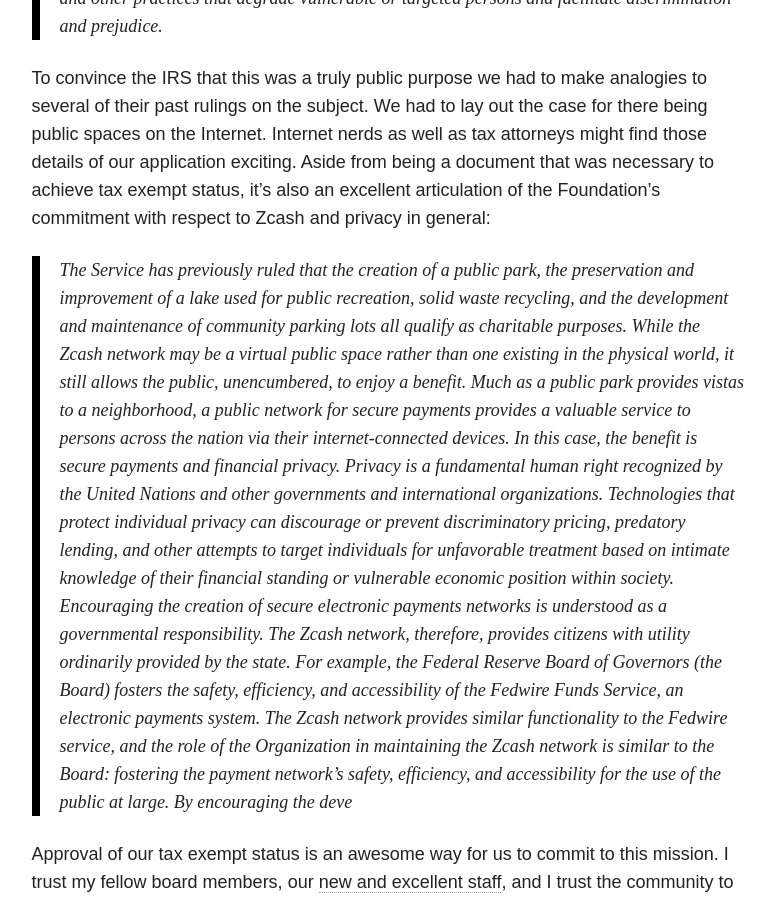
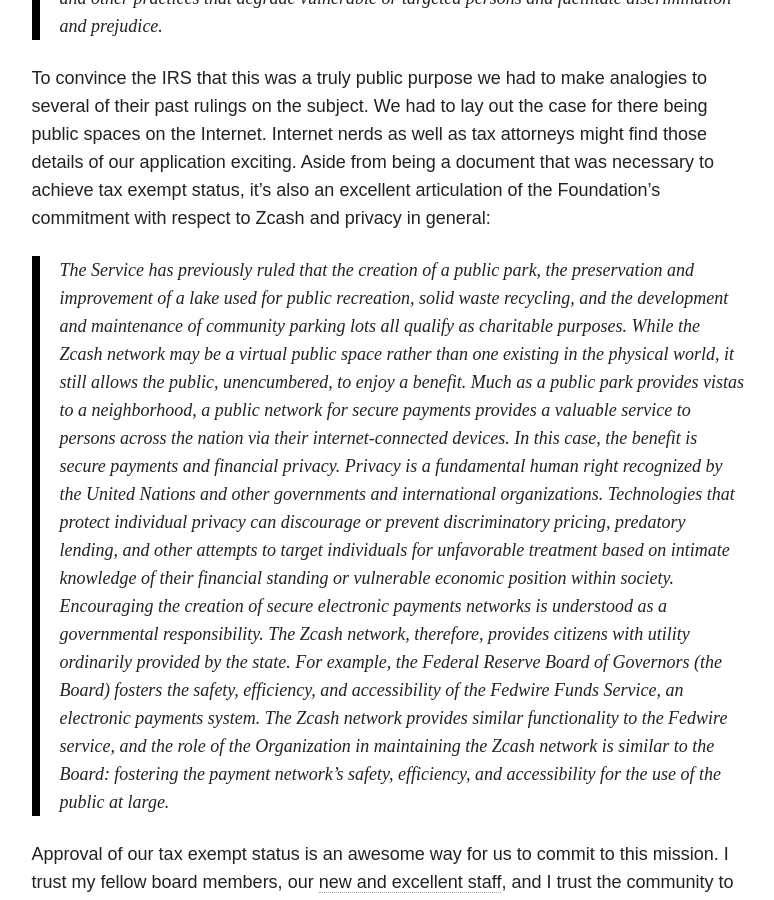
Before and after one commit to ZcashFoundation/zfnd, a Jekyll site: the page built from _posts/blog/2017-10-25-zcash-foundation-officially-nonprofit.md, in a window 1280 px wide and 900 px high, scrolled down 3650 px. Shown: the whole window, without its empty margins (348-1122 px from the left). Built offline with Jekyll 4.4.1, drawn with Linux system fonts in a browser that asks for light colours; nearby versions of some CDN libraries.

Commit message:
Updates blog post with typo correction

```diff
--- a/_posts/blog/2017-10-25-zcash-foundation-officially-nonprofit.md
+++ b/_posts/blog/2017-10-25-zcash-foundation-officially-nonprofit.md
@@ -47,6 +47,6 @@
 To convince the IRS that this was a truly public purpose we had to make analogies to several of their past rulings on the subject. We had to lay out the case for there being public spaces on the Internet. Internet nerds as well as tax attorneys might find those details of our application exciting. Aside from being a document that was necessary to achieve tax exempt status, it’s also an excellent articulation of the Foundation’s commitment with respect to Zcash and privacy in general:
 
 > The Service has previously ruled that the creation of a public park, the preservation and improvement of a lake used for public recreation, solid waste recycling, and the development and maintenance of community parking lots all qualify as charitable purposes. While the Zcash network may be a virtual public space rather than one existing in the physical world, it still allows the public, unencumbered, to enjoy a benefit. Much as a public park provides vistas to a neighborhood, a public network for secure payments provides a valuable service to persons across the nation via their internet-connected devices. In this case, the benefit is secure payments and financial privacy. Privacy is a fundamental human right recognized by the United Nations and other governments and international organizations. Technologies that protect individual privacy can discourage or prevent discriminatory pricing, predatory lending, and other attempts to target individuals for unfavorable treatment based on intimate knowledge of their financial standing or vulnerable economic position within society.
-> Encouraging the creation of secure electronic payments networks is understood as a governmental responsibility. The Zcash network, therefore, provides citizens with utility ordinarily provided by the state. For example, the Federal Reserve Board of Governors (the Board) fosters the safety, efficiency, and accessibility of the Fedwire Funds Service, an electronic payments system. The Zcash network provides similar functionality to the Fedwire service, and the role of the Organization in maintaining the Zcash network is similar to the Board: fostering the payment network’s safety, efficiency, and accessibility for the use of the public at large. By encouraging the deve
+> Encouraging the creation of secure electronic payments networks is understood as a governmental responsibility. The Zcash network, therefore, provides citizens with utility ordinarily provided by the state. For example, the Federal Reserve Board of Governors (the Board) fosters the safety, efficiency, and accessibility of the Fedwire Funds Service, an electronic payments system. The Zcash network provides similar functionality to the Fedwire service, and the role of the Organization in maintaining the Zcash network is similar to the Board: fostering the payment network’s safety, efficiency, and accessibility for the use of the public at large.
 
 Approval of our tax exempt status is an awesome way for us to commit to this mission. I trust my fellow board members, our [new and excellent staff](https://z.cash.foundation//blog/welcome-antonie/), and I trust the community to do the right thing and work towards building privacy protecting tools and infrastructure for the general public regardless of any legal status achieved by the Foundation, but it's pretty neat that we now have beneficial status that demands we stay true to that goal. Let’s build a public but also privacy-protecting Internet together!
```
